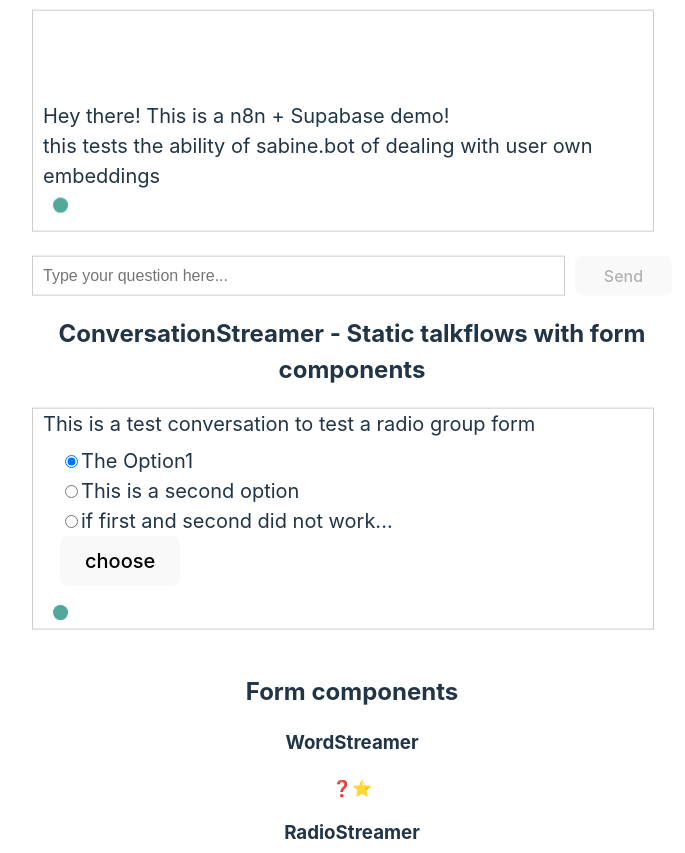
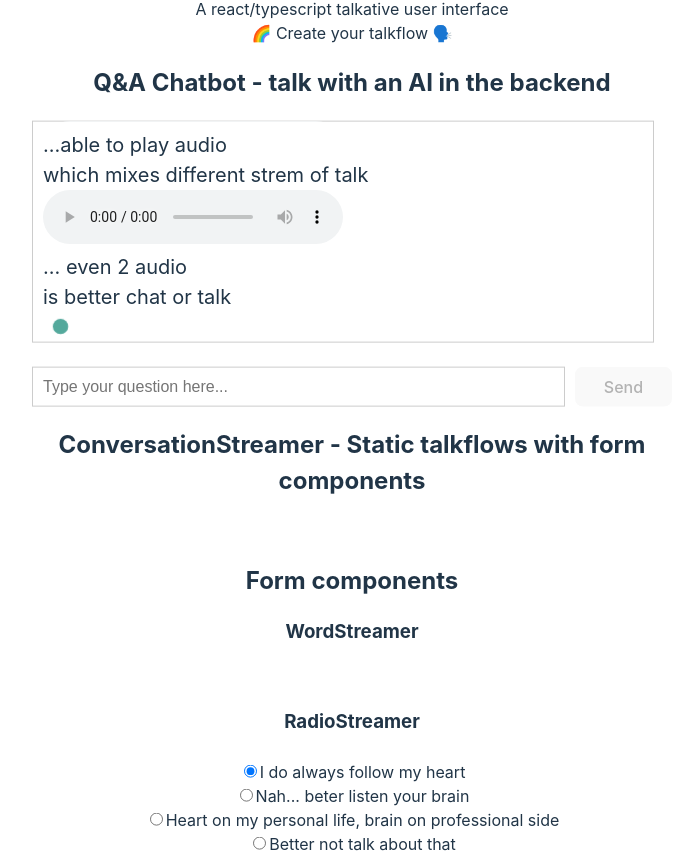
Before and after one commit to Damianofds/react-talky-ui, a React (Vite) app: page / in a window 1280 px wide. Shown: the part 467-1320 px from the top of the page, without its empty margins (288-973 px from the left). Built offline with nearby package versions, Linux system fonts and the light colour scheme.

Commit message:
ConversationBox refactor [1] - first working implementation with local session support

```diff
--- /dev/null
+++ b/public/conversation-audio.json
@@ -0,0 +1,36 @@
+{
+	"conversation": [
+		{
+			"id": "1",
+			"type": "text",
+			"text": "Hello! this is the first text message"
+		},
+		{
+			"id": "2",
+			"type": "text",
+			"text": "react-talk-ui is a conversational user interface"
+		},
+		{
+			"id": "3",
+			"type": "audio",
+			"audioUrl": "https://d38nvwmjovqyq6.cloudfront.net/va90web25003/companions/Foundations%20of%20Rock/13.01.mp3",
+			"audioName": "...able to play audio"
+		},
+		{
+			"id": "4",
+			"type": "text",
+			"text": "which mixes different strem of talk"
+		},
+		{
+			"id": "5",
+			"type": "audio",
+			"audioUrl": "https://d38nvwmjovqyq6.cloudfront.net/va90web25003/companions/Foundations%20of%20Rock/13.02.mp3",
+			"audioName": "... even 2 audio"
+		},
+		{
+			"id": "6",
+			"type": "text",
+			"text": "is better chat or talk"
+		}
+	]
+}
--- a/src/App.tsx
+++ b/src/App.tsx
@@ -15,7 +15,7 @@
         <h2>Q&A Chatbot - talk with an AI in the backend</h2>
         <TalkUI />
         <h2>ConversationStreamer - Static talkflows with form components</h2>
-        <ConversationBox jsonUrl='/conversation-options.json' chatHeight='200px' chatWidth='90vw'/>
+        {/* <ConversationBox jsonUrl='/conversation-options.json' chatHeight='200px' chatWidth='90vw'/> */}
         <br />
         <h2>Form components</h2>
         <h3>WordStreamer</h3>
--- a/src/TalkUI.tsx
+++ b/src/TalkUI.tsx
@@ -18,7 +18,7 @@
 
     return (
         <>
-            <ConversationBox jsonUrl='/conversation-personal-ai.json' chatHeight='200px' chatWidth='90vw' aiMessage={newMessage} aiMessageType={newMessageType}/>
+            <ConversationBox jsonUrl='/conversation-audio.json' chatHeight='200px' chatWidth='90vw' aiMessage={newMessage} aiMessageType={newMessageType}/>
             <br/>
             <TalkInput messageHandler={handleNewMessage} />
         </>
--- a/src/components/ConversationBox.tsx
+++ b/src/components/ConversationBox.tsx
@@ -1,10 +1,9 @@
 import React, { useState, useRef, useEffect } from 'react';
-import useFetchConversations from '../hooks/useFetchConversation';
-import WordStreamer from './conversation-items/WordStreamer';
-import ButtonsForm from './conversation-items/ButtonsForm';
-import RadioForm from './conversation-items/RadioForm';
+import useFetchConversations from '../hooks/useFetchConversation2';
 import { ConversationContext } from "./ConversationContext";
-import Question from './conversation-items/Question';
+import { ConversationItemConfig } from './conversation-items/ConversationalItemsConfig';
+import AudioItem from './conversation-items/AudioItem';
+import TextItem, { WORD_DELAY } from './conversation-items/TextItem';
 
 interface ConversationBoxProps {
     jsonUrl: string;
@@ -15,28 +14,16 @@
 }
 
 const ConversationBox: React.FC<ConversationBoxProps> = ({ jsonUrl, chatHeight, chatWidth, aiMessage, aiMessageType }) => {
-
     const [currentJsonUrl, setCurrentJsonUrl] = useState(jsonUrl);
+    const [renderedComponents, setRenderedComponents] = useState<ConversationItemConfig[]>([]);
     const conversation = useFetchConversations(currentJsonUrl);
-    const [displayedSentences, setDisplayedSentences] = useState<JSX.Element[]>([]);
     const [currentSentenceIndex, setCurrentSentenceIndex] = useState(0);
+    const [currentSentenceLenght, setCurrentSentenceLength] = useState(0);
     const containerRef = useRef<HTMLDivElement>(null);
-
-    // const conversation = aiAnswer
-    //     ? [...conversationStatic, { type: "statement", text: aiAnswer }]
-    //     : [...conversationStatic];
-
-
-    const getCurrentSentenceIndex = () => {
-        return currentSentenceIndex;
-    }
+    const [components, setComponents] = useState<ConversationItemConfig[]>([]);
 
     const nextSentence = () => {
-        setCurrentSentenceIndex(currentSentenceIndex + 1);
-    }
-
-    const saveSentence = (formTile: JSX.Element) => {
-        setDisplayedSentences([...displayedSentences, formTile]);
+        setCurrentSentenceIndex(prev => prev + 1);
     }
 
     const switchConversation = (newUrl: string) => {
@@ -45,29 +32,68 @@
     }
 
     useEffect(() => {
-        if (containerRef.current) {
-            containerRef.current.scrollTop = containerRef.current.scrollHeight;
+        const scrollDown = () => {
+            if (containerRef.current) {
+                containerRef.current.scrollTop = containerRef.current.scrollHeight;
+            }
         }
-    }, [displayedSentences]);
+        scrollDown();
+        setTimeout(scrollDown, 500);
+    }, [renderedComponents, currentSentenceIndex]);
 
-    const newConversationPresent: boolean =
-        conversation &&
-        currentSentenceIndex < conversation.length &&
-        conversation.length > 0
+    useEffect(() => {
+        const savedComponents = localStorage.getItem('components');
+        if (savedComponents) {
+            setRenderedComponents(JSON.parse(savedComponents));
+            console.log("pre-loading conversation from browser local storage");
+        }
+        else{
+            setComponents(conversation);
+            console.log("conversation from static chat flow");
+        }
+    }, [conversation]);
 
-    const currentSentence = (newConversationPresent)
-        ? conversation[currentSentenceIndex]
-        : (aiMessage)
-            ? { type: "statement", text: aiMessage }
-            : { type: "notype", text: "notext" };
-    console.log(newConversationPresent)
-    console.log(currentSentence)
+    useEffect(() => {
+        console.log("in use effect - components - " + components.length)
+        if(components.length > 0){
+            // localStorage.setItem('components', JSON.stringify(renderedComponents));
+        }
+
+        const renderNextComponent = () => {
+            let wordsCount : number = 1;
+            if(components[currentSentenceIndex] && components[currentSentenceIndex].type == 'text'){
+                wordsCount = components[currentSentenceIndex].text.split(" ").length;
+            }
+            if (currentSentenceIndex < components.length) {
+                setRenderedComponents((prev) => [...prev, components[currentSentenceIndex]]);
+                setCurrentSentenceIndex(prev => prev + 1);
+            }
+        };
+
+        let wordsCount : number = 10;
+        console.log(components[currentSentenceIndex]);
+        if(components[currentSentenceIndex] && components[currentSentenceIndex].type == 'text'){
+            wordsCount = components[currentSentenceIndex].text.split(" ").length;
+        }
+        console.log("wordsCount - " + wordsCount);
+        setTimeout(renderNextComponent, wordsCount * WORD_DELAY);
+    }, [components, currentSentenceIndex]);
+
+    const renderComponent = (component: ConversationItemConfig) => {
+        switch (component.type) {
+            case 'audio':
+            return <AudioItem key={component.id} id={component.id} audioUrl={component.audioUrl} audioName={component.audioName} />;
+            case 'text':
+            return <TextItem key={component.id} id={component.id} words={component.text} />;
+            default:
+            return null;
+        }
+    };
+
     return (
         <ConversationContext.Provider value={{
             nextSentence: nextSentence,
-            saveSentence: saveSentence,
             switchConversation: switchConversation,
-            getCurrentSentenceIndex: getCurrentSentenceIndex,
         }}>
             <div ref={containerRef} data-testid="tac-ui-root" style={{
                 height: chatHeight,
@@ -84,40 +110,10 @@
                 fontSize: '20px',
             }}>
                 <div style={{ maxHeight: '100%' }}>
-                    {displayedSentences}
-                    {
-                        currentSentence.type === 'statement' && aiMessageType === 'question' && (
-                            <Question words={currentSentence.text} />
-                        )
-                    }
-                    {
-                        currentSentence.type === 'statement' && aiMessageType != 'question' && (
-                            <WordStreamer words={currentSentence.text} textAlign='left'/>
-                        )
-                    }
-                    {
-                        currentSentence.type === 'question' && (
-                            <ButtonsForm currentSentence={currentSentence} />
-                        )
-                    }
-                    {
-                        currentSentence.type === 'radio' && (
-                            <RadioForm currentSentence={currentSentence} />
-                        )
-                    }
-                    {
-                        currentSentence.type === 'personal-ai' && (
-                            <p>Now you can talk with an AI !</p>
-                        )
-                    }
-                    <span>
-                        <div className='pulsing-cursor'>
-                            {/* &nbsp;<img style={{height:'1em', top:'80px'}} src="/favicon.ico"/> */}
-                        </div>
-                    </span>
+                    {renderedComponents.map((component) => renderComponent(component))}
+                    <div className='pulsing-cursor' />
                 </div>
             </div>
-
         </ConversationContext.Provider>
     );
 };
--- a/src/components/ConversationContext.tsx
+++ b/src/components/ConversationContext.tsx
@@ -1,15 +1,11 @@
 import { createContext } from 'react';
 
 interface ConversationContextType {
-    getCurrentSentenceIndex: () => number;
     nextSentence: () => void;
-    saveSentence: (sentence: JSX.Element) => void;
     switchConversation: (newConversationUrl: string) => void;
 }
 
 export const ConversationContext = createContext<ConversationContextType>({
-    getCurrentSentenceIndex: () => 0,
     nextSentence: () => {},
-    saveSentence: () => {},
     switchConversation: () => {},
 });
--- /dev/null
+++ b/src/components/conversation-items/AudioItem.tsx
@@ -0,0 +1,19 @@
+import { useCallback, useEffect, useState } from "react";
+
+interface AudioItemProps {
+    id: string;
+    audioUrl: string;
+    audioName: string;
+  }
+
+const AudioItem: React.FC<AudioItemProps> = ({ id, audioUrl, audioName }) => {
+
+    return (
+          <div key={id}>
+            <audio src={audioUrl} controls />
+            <div>{audioName}</div>
+          </div>
+    );
+};
+
+export default AudioItem;
--- /dev/null
+++ b/src/components/conversation-items/ConversationalItemsConfig.tsx
@@ -0,0 +1,17 @@
+interface BaseConversationItemConfig {
+    id: string;
+    type: 'audio' | 'text';
+}
+
+export interface AudioItemConfig extends BaseConversationItemConfig {
+    type: 'audio';
+    audioUrl: string;
+    audioName: string;
+}
+
+export interface TextItemConfig extends BaseConversationItemConfig {
+    type: 'text';
+    text: string;
+}
+
+export type ConversationItemConfig = AudioItemConfig | TextItemConfig;
--- a/src/components/conversation-items/RadioStreamer.tsx
+++ b/src/components/conversation-items/RadioStreamer.tsx
@@ -26,7 +26,7 @@
 }
 
 const RadioStreamer: React.FC<RadioStreamerProps> = ({ options, submitButtonLabel }) => {
-    const {nextSentence, saveSentence, switchConversation} = useContext(ConversationContext);
+    const {nextSentence, switchConversation} = useContext(ConversationContext);
     const [currentOptions, setCurrentOptions] = useState<React.JSX.Element>();
     const [currentButtonIndex, setCurrentButtonIndex] = useState(0);
     const [selectedOption, setSelectedOption] = useState(0);
@@ -74,7 +74,6 @@
         }
         else{
             if(currentOptions){
-                saveSentence(<div key={id}>{currentOptions}</div>);
                 nextSentence();
             }
         }
--- /dev/null
+++ b/src/components/conversation-items/TextItem.tsx
@@ -0,0 +1,60 @@
+import React, { useCallback, useContext, useEffect, useId, useState } from 'react';
+import { ConversationContext } from '../ConversationContext';
+
+export const WORD_DELAY = 100;
+
+interface TextItemProps {
+    id: string;
+    words: string;
+}
+
+const TextItem: React.FC<TextItemProps> = ({ words }) => {
+
+    const [currentWords, setCurrentWords] = useState<string[]>([]);
+    const [currentWordIndex, setCurrentWordIndex] = useState(0);
+    const [isDataLoaded, setDataLoaded] = useState(false);
+    const {nextSentence} = useContext(ConversationContext);
+    const id = useId();
+
+    const displaySentence = useCallback((sentence: string) => {
+        const wordsArray = sentence.split(' ');
+        if (currentWordIndex < wordsArray.length) {
+            setTimeout(() => {
+                setCurrentWords((prevWords) => [...prevWords, wordsArray[prevWords.length]]);
+                setCurrentWordIndex((prevIndex) => prevIndex + 1);
+            }, WORD_DELAY);
+        }
+    }, [currentWordIndex, isDataLoaded]);
+
+    useEffect(() => {
+        const savedCurrentWordIndex = localStorage.getItem(`text-item-currentWordIndex-${id}`);
+        const savedCurrentWords = localStorage.getItem(`text-item-currentWords-${id}`);
+
+        if (savedCurrentWordIndex) {
+            setCurrentWordIndex(Number(savedCurrentWordIndex));
+        }
+
+        if (savedCurrentWords) {
+            setCurrentWords(savedCurrentWords.split(" "));
+        }
+
+        setDataLoaded(true);
+    }, [id]);
+
+    useEffect(() => {
+        if (isDataLoaded) {
+            displaySentence(words);
+        }
+    }, [isDataLoaded, currentWordIndex, displaySentence, words]);
+
+    useEffect(() => {
+        if (isDataLoaded) {
+            // localStorage.setItem(`text-item-currentWordIndex-${id}`, JSON.stringify(currentWordIndex));
+            // localStorage.setItem(`text-item-currentWords-${id}`, currentWords.join(" "));
+        }
+    }, [currentWordIndex, currentWords, id, isDataLoaded]);
+
+    return (<div key={id}>{currentWords.join(' ')}</div>);
+}
+
+export default TextItem;
--- a/src/components/conversation-items/WordStreamer.tsx
+++ b/src/components/conversation-items/WordStreamer.tsx
@@ -14,7 +14,7 @@
 
     const [currentWords, setCurrentWords] = useState<string[]>([]);
     const [currentWordIndex, setCurrentWordIndex] = useState(0);
-    const {nextSentence, saveSentence} = useContext(ConversationContext);
+    const {nextSentence} = useContext(ConversationContext);
     const id = useId();
 
     const displaySentence = (sentence: string) => {
@@ -26,16 +26,6 @@
             }, WORD_DELAY);
         }
         else {
-            if(textAlign == 'left'){
-                saveSentence(<div style={{textAlign:"left"}} key={id+currentWordIndex}>
-                    {sentence}
-                </div>);
-            }
-            if(textAlign == 'right'){
-                saveSentence(<div><br /><div style={{textAlign:'right', backgroundColor:'gray'}} key={id+currentWordIndex}>
-                    {sentence}
-                </div><br /></div>);
-            }
             if (setStreamingFinished) {
                 setStreamingFinished(true);
             }
@@ -60,11 +50,8 @@
         setCurrentWords([]);
         setCurrentWordIndex(0);
     }, [words]);
-    const textAlignStyle: React.CSSProperties = {
-        textAlign: textAlign === 'left' ? 'left' : 'right',
-        display: 'inline-block',
-    };
-    return (<div style={textAlignStyle} data-testid="tac-ui-word-streamer">{currentWords.join(' ')}</div>);
+
+    return (<div style={{display: 'inline-block'}} data-testid="talk-ui-word-streamer">{currentWords.join(' ')}</div>);
 }
 
 export default WordStreamer;
--- /dev/null
+++ b/src/hooks/useFetchConversation2.tsx
@@ -0,0 +1,16 @@
+import { useEffect, useState } from 'react';
+import { ConversationItemConfig } from '../components/conversation-items/ConversationalItemsConfig';
+
+const useFetchConversation = (jsonUrl: string) => {
+    const [conversation, setConversation] = useState<ConversationItemConfig[]>([]);
+
+    useEffect(() => {
+        fetch(jsonUrl)
+        .then(response => response.json())
+        .then(data => setConversation(data.conversation))
+        .catch(error => console.error('Error fetching conversations:', error));
+    }, [jsonUrl]);
+    return conversation;
+};
+
+export default useFetchConversation;
```
